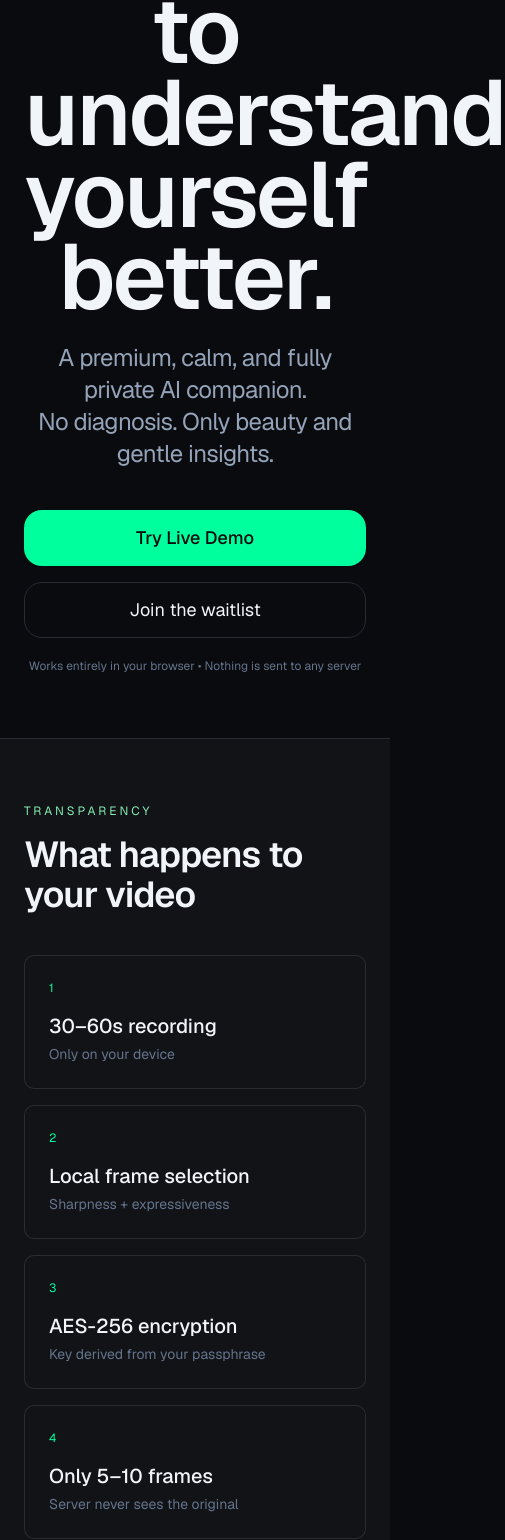
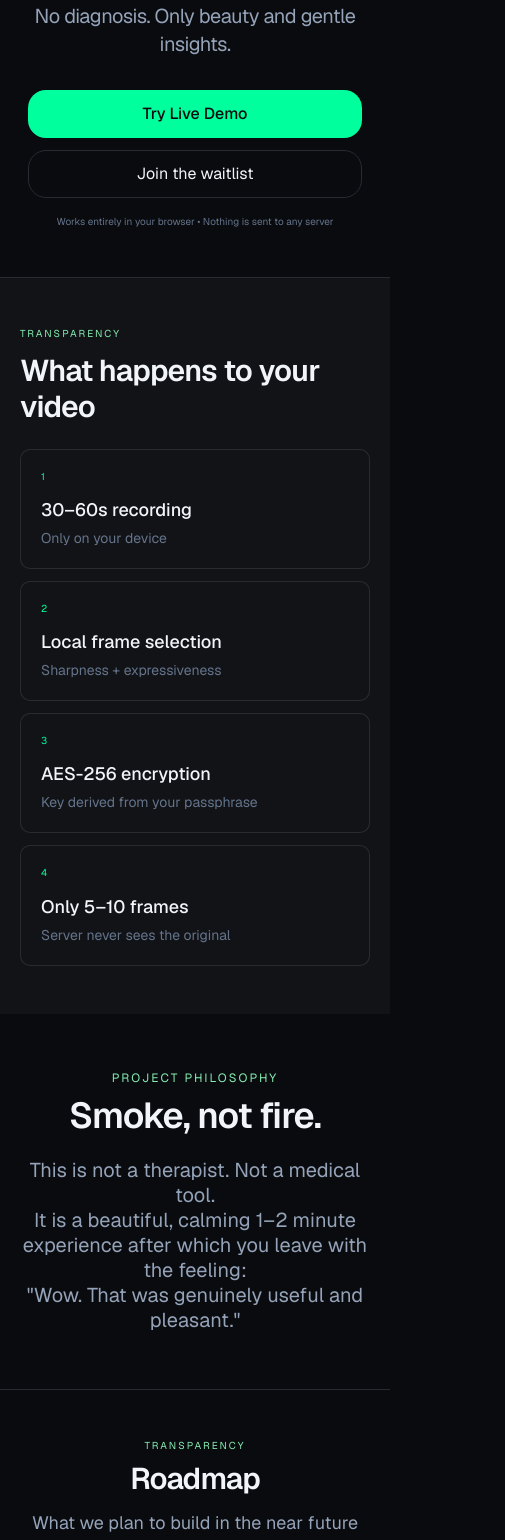
Before and after one commit to SkoofyDoo/MindGuard, a Next.js app: page / in a window 390 px wide. Shown: the part 451-1991 px from the top of the page, 505 px wide, since content can reach past the window. Built offline with nearby package versions, Linux system fonts and the light colour scheme.

Commit message:
Design Responsibility for Smartphones

```diff
--- a/app/page.tsx
+++ b/app/page.tsx
@@ -27,42 +27,42 @@ export default function MindGuardLanding() {
       </nav>
 
       {/* Hero */}
-      <div className="max-w-5xl mx-auto px-6 pt-20 pb-16 text-center">
-        <div className="inline-flex rounded-full border border-[#272b33] bg-[#121317] px-5 py-1 text-xs tracking-[3px] text-[#85edb2] mb-6">
+      <div className="max-w-5xl mx-auto px-5 sm:px-6 pt-16 sm:pt-20 pb-12 sm:pb-16 text-center">
+        <div className="inline-flex rounded-full border border-[#272b33] bg-[#121317] px-4 py-1 text-[10px] sm:text-xs tracking-[2px] sm:tracking-[3px] text-[#85edb2] mb-5 sm:mb-6">
           {t.landing.hero.badge}
         </div>
 
-        <h1 className="text-[92px] leading-[82px] font-semibold tracking-[-4.2px] mb-6 whitespace-pre-line">
+        <h1 className="text-5xl sm:text-6xl md:text-[72px] leading-[1.05] sm:leading-[1.05] md:leading-[82px] font-semibold tracking-[-2.5px] sm:tracking-[-3.5px] md:tracking-[-4.2px] mb-5 sm:mb-6 whitespace-pre-line">
           {t.landing.hero.title}
         </h1>
-        <p className="max-w-lg mx-auto text-2xl text-[#94a3b8] tracking-tight whitespace-pre-line">
+        <p className="max-w-md sm:max-w-lg mx-auto text-xl sm:text-2xl text-[#94a3b8] tracking-tight whitespace-pre-line">
           {t.landing.hero.subtitle}
         </p>
 
-        <div className="flex flex-col sm:flex-row gap-4 justify-center mt-10">
-          <a href="/demo" className="btn-lime inline-flex h-14 items-center justify-center rounded-2xl px-12 text-lg font-medium">
+        <div className="flex flex-col sm:flex-row gap-3 sm:gap-4 justify-center mt-8 sm:mt-10 px-2">
+          <a href="/demo" className="btn-lime inline-flex h-12 sm:h-14 items-center justify-center rounded-2xl px-8 sm:px-12 text-base sm:text-lg font-medium">
             {t.landing.hero.ctaDemo}
           </a>
-          <a href="#waitlist" className="inline-flex h-14 items-center justify-center rounded-2xl border border-[#272b33] px-10 text-lg hover:bg-[#121317]">
+          <a href="#waitlist" className="inline-flex h-12 sm:h-14 items-center justify-center rounded-2xl border border-[#272b33] px-6 sm:px-10 text-base sm:text-lg hover:bg-[#121317]">
             {t.landing.hero.ctaWaitlist}
           </a>
         </div>
-        <div className="text-xs mt-5 text-[#64748b]">{t.landing.hero.note}</div>
+        <div className="text-[10px] sm:text-xs mt-4 sm:mt-5 text-[#64748b] px-4">{t.landing.hero.note}</div>
       </div>
 
       {/* Trust / Pipeline teaser */}
-      <div id="how" className="border-t border-[#272b33] bg-[#121317] py-16">
-        <div className="max-w-5xl mx-auto px-6">
-          <div className="uppercase tracking-[3px] text-xs text-[#85edb2] mb-4">{(t as any).landing?.transparencyBadge || 'TRANSPARENCY — TRUST FOUNDATION'}</div>
-          <div className="text-4xl font-semibold tracking-tight mb-10">{t.landing.how.title}</div>
+      <div id="how" className="border-t border-[#272b33] bg-[#121317] py-12 sm:py-16">
+        <div className="max-w-5xl mx-auto px-5 sm:px-6">
+          <div className="uppercase tracking-[2px] sm:tracking-[3px] text-[10px] sm:text-xs text-[#85edb2] mb-3 sm:mb-4">{(t as any).landing?.transparencyBadge || 'TRANSPARENCY — TRUST FOUNDATION'}</div>
+          <div className="text-3xl sm:text-4xl font-semibold tracking-tight mb-6 sm:mb-10">{t.landing.how.title}</div>
 
           {/* Mini Pipeline */}
-          <div className="grid md:grid-cols-4 gap-4 text-sm">
+          <div className="grid grid-cols-1 sm:grid-cols-2 md:grid-cols-4 gap-3 sm:gap-4 text-sm">
             {t.landing.how.steps.map((step, index) => (
-              <div key={index} className="card p-6">
-                <div className="text-[#00ff9d] text-xs mb-4 tracking-widest">{step.num}</div>
-                <div className="font-medium text-xl mb-1">{step.title}</div>
-                <div className="text-[#64748b]">{step.desc}</div>
+              <div key={index} className="card p-5 sm:p-6">
+                <div className="text-[#00ff9d] text-[10px] sm:text-xs mb-3 sm:mb-4 tracking-widest">{step.num}</div>
+                <div className="font-medium text-lg sm:text-xl mb-1">{step.title}</div>
+                <div className="text-[#64748b] text-sm">{step.desc}</div>
               </div>
             ))}
           </div>
@@ -70,12 +70,12 @@ export default function MindGuardLanding() {
       </div>
 
       {/* Philosophy */}
-      <div id="philosophy" className="max-w-3xl mx-auto px-6 py-20 text-center">
-        <div className="text-[#85edb2] tracking-[2.5px] text-sm mb-3">{t.landing.philosophy.label}</div>
-        <div className="text-6xl font-semibold tracking-[-1.5px] leading-none mb-9 whitespace-pre-line">
+      <div id="philosophy" className="max-w-3xl mx-auto px-5 sm:px-6 py-14 sm:py-20 text-center">
+        <div className="text-[#85edb2] tracking-[2px] sm:tracking-[2.5px] text-xs sm:text-sm mb-3">{t.landing.philosophy.label}</div>
+        <div className="text-4xl sm:text-5xl md:text-6xl font-semibold tracking-[-1px] sm:tracking-[-1.5px] leading-none mb-6 sm:mb-9 whitespace-pre-line">
           {t.landing.philosophy.title}
         </div>
-        <div className="text-2xl text-[#94a3b8] leading-tight whitespace-pre-line">
+        <div className="text-xl sm:text-2xl text-[#94a3b8] leading-tight whitespace-pre-line">
           {t.landing.philosophy.text}
         </div>
       </div>
@@ -84,14 +84,14 @@ export default function MindGuardLanding() {
       <Roadmap />
 
       {/* Self-Pricing + Feedback + Waitlist */}
-      <div id="waitlist" className="border-t border-[#272b33] bg-[#121317] py-20">
-        <div className="max-w-2xl mx-auto px-6">
-          <div className="text-center mb-10">
-            <div className="text-[#85edb2] text-xs tracking-[3px] mb-4">{(t as any).landing?.selfPricingBadge || (t as any).landing?.selfPricing?.title || 'SELF-PRICING + FEEDBACK'}</div>
-            <h3 className="text-5xl font-semibold tracking-[-1.2px] mb-4">
+      <div id="waitlist" className="border-t border-[#272b33] bg-[#121317] py-14 sm:py-20">
+        <div className="max-w-2xl mx-auto px-5 sm:px-6">
+          <div className="text-center mb-8 sm:mb-10">
+            <div className="text-[#85edb2] text-[10px] sm:text-xs tracking-[2px] sm:tracking-[3px] mb-3 sm:mb-4">{(t as any).landing?.selfPricingBadge || (t as any).landing?.selfPricing?.title || 'SELF-PRICING + FEEDBACK'}</div>
+            <h3 className="text-3xl sm:text-4xl md:text-5xl font-semibold tracking-[-0.8px] sm:tracking-[-1.2px] mb-4">
               { (t as any).landing?.selfPricing?.title || 'How much would MindGuard be worth to you?' }
             </h3>
-            <p className="text-[#94a3b8] max-w-lg mx-auto">
+            <p className="text-[#94a3b8] max-w-md sm:max-w-lg mx-auto text-sm sm:text-base">
               { (t as any).landing?.selfPricing?.subtitle ||
                 'Choose a comfortable price and leave your feedback. This helps us design the product correctly.' }
             </p>
@@ -101,7 +101,7 @@ export default function MindGuardLanding() {
         </div>
       </div>
 
-      <footer className="border-t border-[#272b33] py-9 text-center text-xs text-[#64748b]">
+      <footer className="border-t border-[#272b33] py-8 sm:py-9 text-center text-[10px] sm:text-xs text-[#64748b] px-4">
         {t.landing.footer}
       </footer>
     </div>
--- a/components/Roadmap.tsx
+++ b/components/Roadmap.tsx
@@ -66,17 +66,17 @@ export function Roadmap() {
   };
 
   return (
-    <section className="border-t border-[#272b33] bg-[#0a0b0f] py-20">
-      <div className="max-w-5xl mx-auto px-6">
-        <div className="text-center mb-14">
-          <div className="text-[#85edb2] text-xs tracking-[3px] mb-3">{roadmap.transparencyBadge || (isRussian ? 'ПРОЗРАЧНОСТЬ' : 'TRANSPARENCY')}</div>
-          <h2 className="text-5xl font-semibold tracking-[-1.5px] mb-4">{roadmap.title || (isRussian ? 'План развития' : 'Roadmap')}</h2>
-          <p className="text-xl text-[#94a3b8] max-w-md mx-auto">
+    <section className="border-t border-[#272b33] bg-[#0a0b0f] py-12 sm:py-20">
+      <div className="max-w-5xl mx-auto px-5 sm:px-6">
+        <div className="text-center mb-10 sm:mb-14">
+          <div className="text-[#85edb2] text-[10px] sm:text-xs tracking-[2px] sm:tracking-[3px] mb-2 sm:mb-3">{roadmap.transparencyBadge || (isRussian ? 'ПРОЗРАЧНОСТЬ' : 'TRANSPARENCY')}</div>
+          <h2 className="text-3xl sm:text-4xl md:text-5xl font-semibold tracking-[-1px] sm:tracking-[-1.5px] mb-3 sm:mb-4">{roadmap.title || (isRussian ? 'План развития' : 'Roadmap')}</h2>
+          <p className="text-lg sm:text-xl text-[#94a3b8] max-w-md mx-auto">
             { roadmap.subtitle || (isRussian ? 'Что мы планируем сделать в ближайшее время' : 'What we plan to build in the near future') }
           </p>
         </div>
 
-        <div className="space-y-6">
+        <div className="space-y-4 sm:space-y-6">
           {phases.map((phase: any, index: number) => (
             <motion.div
               key={phase.key || index}
@@ -84,7 +84,7 @@ export function Roadmap() {
               whileInView={{ opacity: 1, y: 0 }}
               transition={{ duration: 0.5, delay: index * 0.06 }}
               viewport={{ once: true }}
-              className="group relative rounded-3xl border border-[#272b33] bg-[#121317] p-8 transition-all hover:border-[#3a3f4a]"
+              className="group relative rounded-3xl border border-[#272b33] bg-[#121317] p-6 sm:p-8 transition-all hover:border-[#3a3f4a]"
             >
               <div className="flex flex-col md:flex-row md:items-start md:justify-between gap-6">
                 <div className="flex-1">
--- a/components/SelfPricingForm.tsx
+++ b/components/SelfPricingForm.tsx
@@ -88,13 +88,13 @@ export function SelfPricingForm() {
         <label className="block text-sm font-medium text-[#94a3b8] mb-3 tracking-wider">
           {sp.priceLabel || 'Выберите комфортный для вас ценник'}
         </label>
-        <div className="grid grid-cols-2 md:grid-cols-4 gap-3">
+        <div className="grid grid-cols-2 sm:grid-cols-4 gap-2 sm:gap-3">
           {PRICE_OPTIONS.map((price) => (
             <button
               key={price}
               type="button"
               onClick={() => setSelectedPrice(price)}
-              className={`px-6 py-4 rounded-2xl border text-lg font-medium transition-all ${
+              className={`px-4 sm:px-6 py-3 sm:py-4 rounded-2xl border text-base sm:text-lg font-medium transition-all ${
                 selectedPrice === price
                   ? 'border-[#00ff9d] bg-[#00ff9d]/10 text-[#00ff9d]'
                   : 'border-[#272b33] hover:border-[#3a3f4a] hover:bg-[#1a1c22]'
@@ -106,7 +106,7 @@ export function SelfPricingForm() {
           <button
             type="button"
             onClick={() => setSelectedPrice('other')}
-            className={`px-6 py-4 rounded-2xl border text-lg font-medium transition-all ${
+            className={`px-4 sm:px-6 py-3 sm:py-4 rounded-2xl border text-base sm:text-lg font-medium transition-all ${
               selectedPrice === 'other'
                 ? 'border-[#00ff9d] bg-[#00ff9d]/10 text-[#00ff9d]'
                 : 'border-[#272b33] hover:border-[#3a3f4a] hover:bg-[#1a1c22]'
@@ -187,12 +187,12 @@ export function SelfPricingForm() {
       <button
         type="submit"
         disabled={isSubmitting || (selectedPrice === 'other' && !customPrice)}
-        className="w-full rounded-2xl bg-[#00ff9d] py-4 text-xl font-medium text-[#0a0b0f] transition-all hover:bg-[#85edb2] disabled:opacity-60 disabled:cursor-not-allowed"
+        className="w-full rounded-2xl bg-[#00ff9d] py-3.5 sm:py-4 text-lg sm:text-xl font-medium text-[#0a0b0f] transition-all hover:bg-[#85edb2] disabled:opacity-60 disabled:cursor-not-allowed"
       >
         {isSubmitting ? (sp.submitting || 'Отправляем...') : (sp.submit || 'Отправить фидбек')}
       </button>
 
-      <p className="text-center text-xs text-[#64748b]">
+      <p className="text-center text-[10px] sm:text-xs text-[#64748b] px-2">
         {sp.privacyNote || 'All data is sent directly to the project owner.'}
       </p>
     </form>
```
Also changed, not shown: app/demo/page.tsx (+34 -34 lines).
